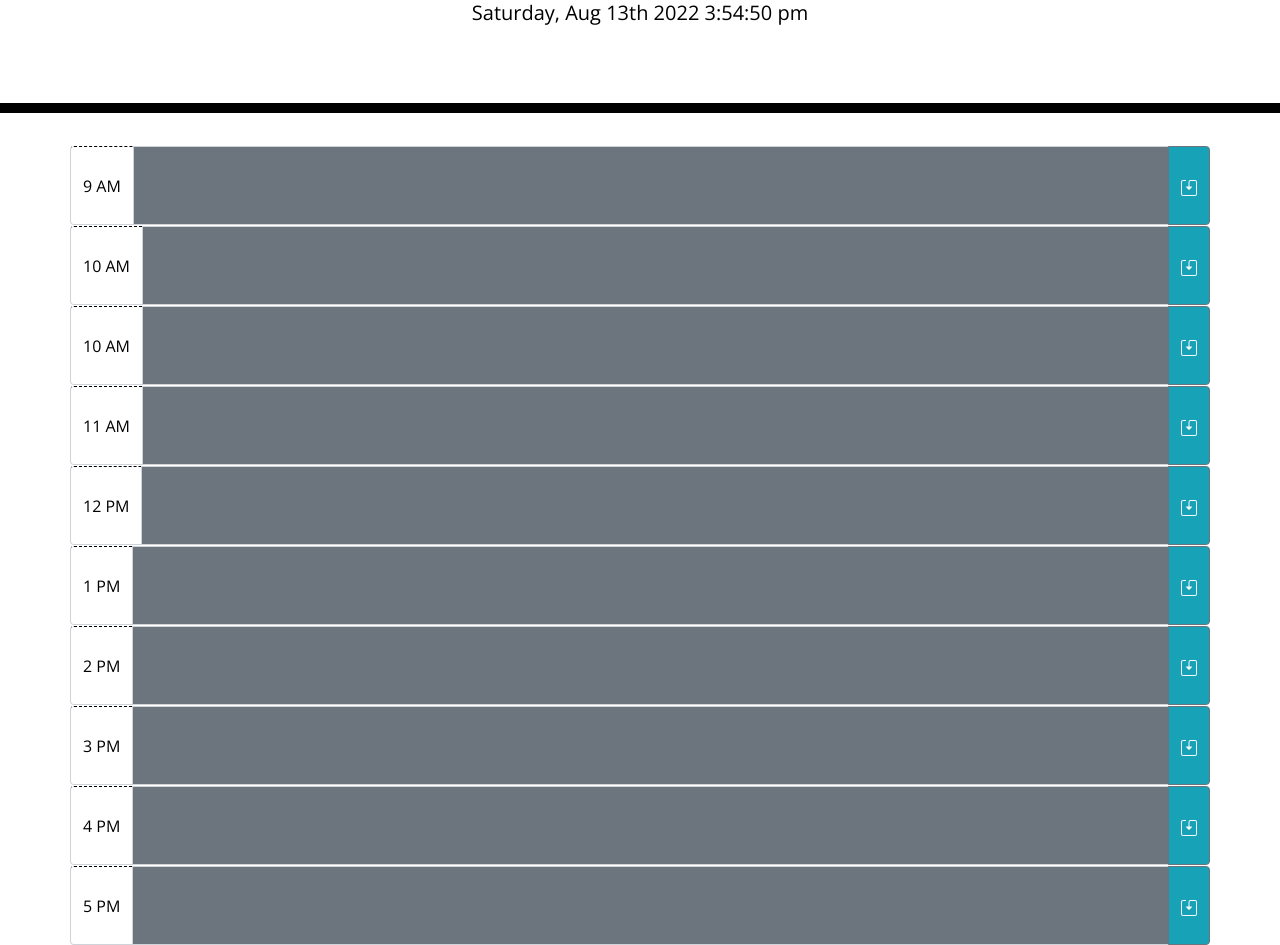
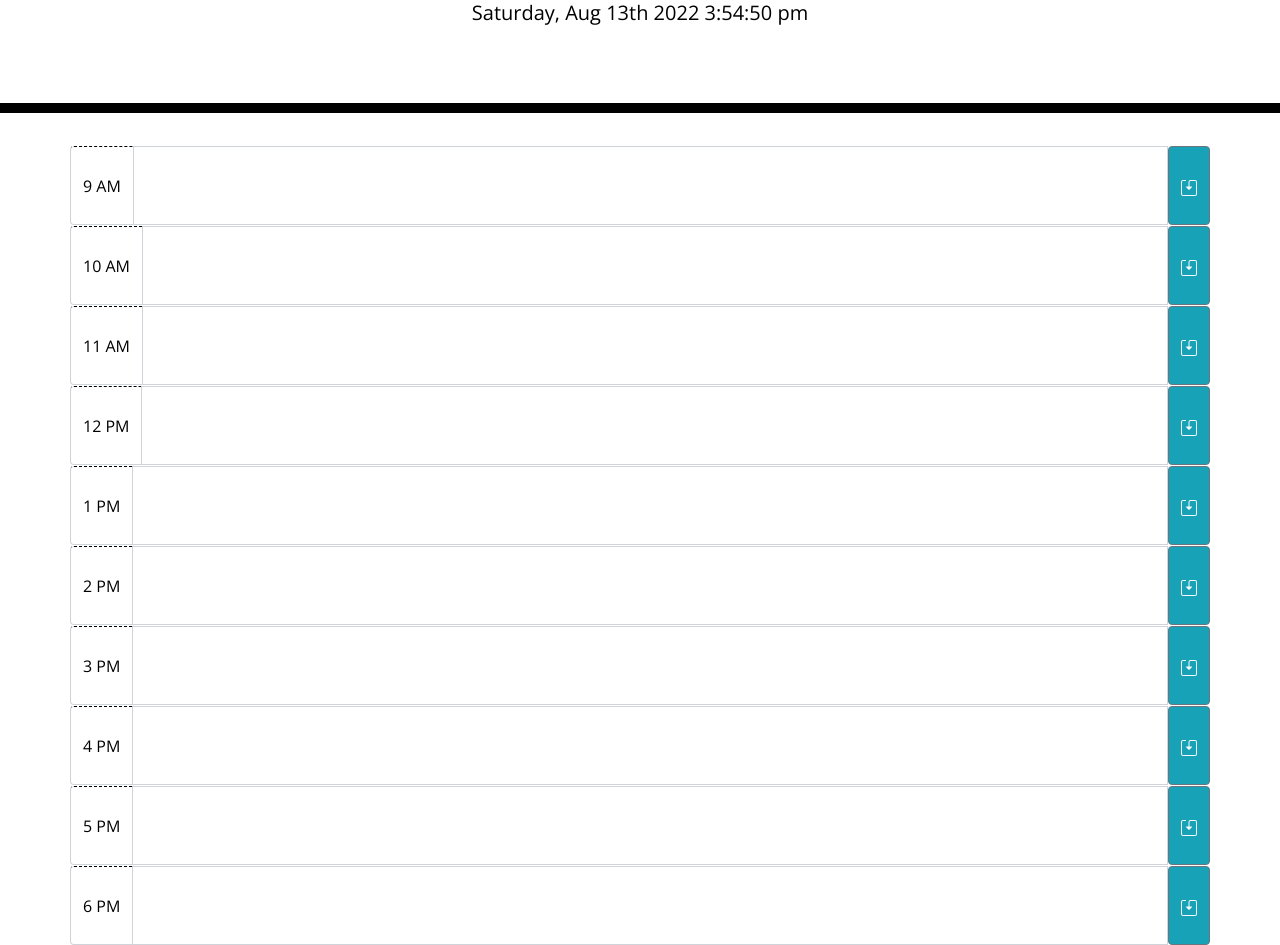
Before and after one commit to mich-hales/work-day-scheduler, a plain HTML site: page Develop/index.html in a window 1280 px wide. Shown: the part 191-1136 px from the top of the page. Drawn offline with nearby package versions, Linux system fonts and the light colour scheme.

Commit message:
tried to add save text input with save button

```diff
--- a/Develop/index.html
+++ b/Develop/index.html
@@ -26,12 +26,10 @@
           <div class="input-group-prepend">
             <span class="input-group-text hour">9 AM</span>
           </div>
-          <textarea class="form-control bg-secondary text-light" aria-label="With textarea" id="10"></textarea>
-          <div class="input-group-append">
-            <button class="btn btn-outline-secondary btn-info text-light" type="button" id="button-addon2"><svg xmlns="http://www.w3.org/2000/svg" width="16" height="16" fill="currentColor" class="bi bi-save2" viewBox="0 0 16 16">
+          <textarea class="form-control" aria-label="With textarea" id="9"></textarea>
+          <button class="btn btn-outline-secondary btn-info text-light save" type="button" id="button-addon2"><svg xmlns="http://www.w3.org/2000/svg" width="16" height="16" fill="currentColor" class="bi bi-save2" viewBox="0 0 16 16">
             <path d="M2 1a1 1 0 0 0-1 1v12a1 1 0 0 0 1 1h12a1 1 0 0 0 1-1V2a1 1 0 0 0-1-1H9.5a1 1 0 0 0-1 1v4.5h2a.5.5 0 0 1 .354.854l-2.5 2.5a.5.5 0 0 1-.708 0l-2.5-2.5A.5.5 0 0 1 5.5 6.5h2V2a2 2 0 0 1 2-2H14a2 2 0 0 1 2 2v12a2 2 0 0 1-2 2H2a2 2 0 0 1-2-2V2a2 2 0 0 1 2-2h2.5a.5.5 0 0 1 0 1H2z"/>
           </svg></button>
-          </div>
         </div>
       </div>
 
@@ -41,26 +39,10 @@
           <div class="input-group-prepend">
             <span class="input-group-text hour">10 AM</span>
           </div>
-          <textarea class="form-control bg-secondary text-light" aria-label="With textarea" id="10"></textarea>
-          <div class="input-group-append">
-            <button class="btn btn-outline-secondary btn-info text-light" type="button" id="button-addon2"><svg xmlns="http://www.w3.org/2000/svg" width="16" height="16" fill="currentColor" class="bi bi-save2" viewBox="0 0 16 16">
+          <textarea class="form-control" aria-label="With textarea" id="10"></textarea>
+          <button class="btn btn-outline-secondary btn-info text-light save" type="button" id="button-addon2"><svg xmlns="http://www.w3.org/2000/svg" width="16" height="16" fill="currentColor" class="bi bi-save2" viewBox="0 0 16 16">
             <path d="M2 1a1 1 0 0 0-1 1v12a1 1 0 0 0 1 1h12a1 1 0 0 0 1-1V2a1 1 0 0 0-1-1H9.5a1 1 0 0 0-1 1v4.5h2a.5.5 0 0 1 .354.854l-2.5 2.5a.5.5 0 0 1-.708 0l-2.5-2.5A.5.5 0 0 1 5.5 6.5h2V2a2 2 0 0 1 2-2H14a2 2 0 0 1 2 2v12a2 2 0 0 1-2 2H2a2 2 0 0 1-2-2V2a2 2 0 0 1 2-2h2.5a.5.5 0 0 1 0 1H2z"/>
           </svg></button>
-          </div>
-        </div>
-      </div>
-
-      <div class="row">
-        <div class="input-group">
-          <div class="input-group-prepend">
-            <span class="input-group-text hour">10 AM</span>
-          </div>
-          <textarea class="form-control bg-secondary text-light" aria-label="With textarea" id="10"></textarea>
-          <div class="input-group-append">
-            <button class="btn btn-outline-secondary btn-info text-light" type="button" id="button-addon2"><svg xmlns="http://www.w3.org/2000/svg" width="16" height="16" fill="currentColor" class="bi bi-save2" viewBox="0 0 16 16">
-              <path d="M2 1a1 1 0 0 0-1 1v12a1 1 0 0 0 1 1h12a1 1 0 0 0 1-1V2a1 1 0 0 0-1-1H9.5a1 1 0 0 0-1 1v4.5h2a.5.5 0 0 1 .354.854l-2.5 2.5a.5.5 0 0 1-.708 0l-2.5-2.5A.5.5 0 0 1 5.5 6.5h2V2a2 2 0 0 1 2-2H14a2 2 0 0 1 2 2v12a2 2 0 0 1-2 2H2a2 2 0 0 1-2-2V2a2 2 0 0 1 2-2h2.5a.5.5 0 0 1 0 1H2z"/>
-            </svg></button>
-          </div>
         </div>
       </div>
 
@@ -69,12 +51,10 @@
           <div class="input-group-prepend">
             <span class="input-group-text hour">11 AM</span>
           </div>
-          <textarea class="form-control bg-secondary text-light" aria-label="With textarea" id="10"></textarea>
-          <div class="input-group-append">
-            <button class="btn btn-outline-secondary btn-info text-light" type="button" id="button-addon2"><svg xmlns="http://www.w3.org/2000/svg" width="16" height="16" fill="currentColor" class="bi bi-save2" viewBox="0 0 16 16">
+          <textarea class="form-control" aria-label="With textarea" id="11"></textarea>
+          <button class="btn btn-outline-secondary btn-info text-light save" type="button" id="button-addon2"><svg xmlns="http://www.w3.org/2000/svg" width="16" height="16" fill="currentColor" class="bi bi-save2" viewBox="0 0 16 16">
             <path d="M2 1a1 1 0 0 0-1 1v12a1 1 0 0 0 1 1h12a1 1 0 0 0 1-1V2a1 1 0 0 0-1-1H9.5a1 1 0 0 0-1 1v4.5h2a.5.5 0 0 1 .354.854l-2.5 2.5a.5.5 0 0 1-.708 0l-2.5-2.5A.5.5 0 0 1 5.5 6.5h2V2a2 2 0 0 1 2-2H14a2 2 0 0 1 2 2v12a2 2 0 0 1-2 2H2a2 2 0 0 1-2-2V2a2 2 0 0 1 2-2h2.5a.5.5 0 0 1 0 1H2z"/>
           </svg></button>
-          </div>
         </div>
       </div>
 
@@ -83,12 +63,10 @@
           <div class="input-group-prepend">
             <span class="input-group-text hour">12 PM</span>
           </div>
-          <textarea class="form-control bg-secondary text-light" aria-label="With textarea" id="10"></textarea>
-          <div class="input-group-append">
-            <button class="btn btn-outline-secondary btn-info text-light" type="button" id="button-addon2"><svg xmlns="http://www.w3.org/2000/svg" width="16" height="16" fill="currentColor" class="bi bi-save2" viewBox="0 0 16 16">
+          <textarea class="form-control" aria-label="With textarea" id="12"></textarea>
+          <button class="btn btn-outline-secondary btn-info text-light save" type="button" id="button-addon2"><svg xmlns="http://www.w3.org/2000/svg" width="16" height="16" fill="currentColor" class="bi bi-save2" viewBox="0 0 16 16">
             <path d="M2 1a1 1 0 0 0-1 1v12a1 1 0 0 0 1 1h12a1 1 0 0 0 1-1V2a1 1 0 0 0-1-1H9.5a1 1 0 0 0-1 1v4.5h2a.5.5 0 0 1 .354.854l-2.5 2.5a.5.5 0 0 1-.708 0l-2.5-2.5A.5.5 0 0 1 5.5 6.5h2V2a2 2 0 0 1 2-2H14a2 2 0 0 1 2 2v12a2 2 0 0 1-2 2H2a2 2 0 0 1-2-2V2a2 2 0 0 1 2-2h2.5a.5.5 0 0 1 0 1H2z"/>
           </svg></button>
-          </div>
         </div>
       </div>
 
@@ -97,12 +75,10 @@
           <div class="input-group-prepend">
             <span class="input-group-text hour">1 PM</span>
           </div>
-          <textarea class="form-control bg-secondary text-light" aria-label="With textarea" id="10"></textarea>
-          <div class="input-group-append">
-            <button class="btn btn-outline-secondary btn-info text-light" type="button" id="button-addon2"><svg xmlns="http://www.w3.org/2000/svg" width="16" height="16" fill="currentColor" class="bi bi-save2" viewBox="0 0 16 16">
+          <textarea class="form-control" aria-label="With textarea" id="13"></textarea>
+          <button class="btn btn-outline-secondary btn-info text-light save" type="button" id="button-addon2"><svg xmlns="http://www.w3.org/2000/svg" width="16" height="16" fill="currentColor" class="bi bi-save2" viewBox="0 0 16 16">
             <path d="M2 1a1 1 0 0 0-1 1v12a1 1 0 0 0 1 1h12a1 1 0 0 0 1-1V2a1 1 0 0 0-1-1H9.5a1 1 0 0 0-1 1v4.5h2a.5.5 0 0 1 .354.854l-2.5 2.5a.5.5 0 0 1-.708 0l-2.5-2.5A.5.5 0 0 1 5.5 6.5h2V2a2 2 0 0 1 2-2H14a2 2 0 0 1 2 2v12a2 2 0 0 1-2 2H2a2 2 0 0 1-2-2V2a2 2 0 0 1 2-2h2.5a.5.5 0 0 1 0 1H2z"/>
           </svg></button>
-          </div>
         </div>
       </div>
 
@@ -111,12 +87,10 @@
           <div class="input-group-prepend">
             <span class="input-group-text hour">2 PM</span>
           </div>
-          <textarea class="form-control bg-secondary text-light" aria-label="With textarea" id="10"></textarea>
-          <div class="input-group-append">
-            <button class="btn btn-outline-secondary btn-info text-light" type="button" id="button-addon2"><svg xmlns="http://www.w3.org/2000/svg" width="16" height="16" fill="currentColor" class="bi bi-save2" viewBox="0 0 16 16">
+          <textarea class="form-control" aria-label="With textarea" id="14"></textarea>
+          <button class="btn btn-outline-secondary btn-info text-light save" type="button" id="button-addon2"><svg xmlns="http://www.w3.org/2000/svg" width="16" height="16" fill="currentColor" class="bi bi-save2" viewBox="0 0 16 16">
             <path d="M2 1a1 1 0 0 0-1 1v12a1 1 0 0 0 1 1h12a1 1 0 0 0 1-1V2a1 1 0 0 0-1-1H9.5a1 1 0 0 0-1 1v4.5h2a.5.5 0 0 1 .354.854l-2.5 2.5a.5.5 0 0 1-.708 0l-2.5-2.5A.5.5 0 0 1 5.5 6.5h2V2a2 2 0 0 1 2-2H14a2 2 0 0 1 2 2v12a2 2 0 0 1-2 2H2a2 2 0 0 1-2-2V2a2 2 0 0 1 2-2h2.5a.5.5 0 0 1 0 1H2z"/>
           </svg></button>
-          </div>
         </div>
       </div>
 
@@ -125,12 +99,10 @@
           <div class="input-group-prepend">
             <span class="input-group-text hour">3 PM</span>
           </div>
-          <textarea class="form-control bg-secondary text-light" aria-label="With textarea" id="10"></textarea>
-          <div class="input-group-append">
-            <button class="btn btn-outline-secondary btn-info text-light" type="button" id="button-addon2"><svg xmlns="http://www.w3.org/2000/svg" width="16" height="16" fill="currentColor" class="bi bi-save2" viewBox="0 0 16 16">
+          <textarea class="form-control" aria-label="With textarea" id="15"></textarea>
+          <button class="btn btn-outline-secondary btn-info text-light save" type="button" id="button-addon2"><svg xmlns="http://www.w3.org/2000/svg" width="16" height="16" fill="currentColor" class="bi bi-save2" viewBox="0 0 16 16">
             <path d="M2 1a1 1 0 0 0-1 1v12a1 1 0 0 0 1 1h12a1 1 0 0 0 1-1V2a1 1 0 0 0-1-1H9.5a1 1 0 0 0-1 1v4.5h2a.5.5 0 0 1 .354.854l-2.5 2.5a.5.5 0 0 1-.708 0l-2.5-2.5A.5.5 0 0 1 5.5 6.5h2V2a2 2 0 0 1 2-2H14a2 2 0 0 1 2 2v12a2 2 0 0 1-2 2H2a2 2 0 0 1-2-2V2a2 2 0 0 1 2-2h2.5a.5.5 0 0 1 0 1H2z"/>
           </svg></button>
-          </div>
         </div>
       </div>
 
@@ -139,12 +111,10 @@
           <div class="input-group-prepend">
             <span class="input-group-text hour">4 PM</span>
           </div>
-          <textarea class="form-control bg-secondary text-light" aria-label="With textarea" id="10"></textarea>
-          <div class="input-group-append">
-            <button class="btn btn-outline-secondary btn-info text-light" type="button" id="button-addon2"><svg xmlns="http://www.w3.org/2000/svg" width="16" height="16" fill="currentColor" class="bi bi-save2" viewBox="0 0 16 16">
+          <textarea class="form-control" aria-label="With textarea" id="16"></textarea>
+          <button class="btn btn-outline-secondary btn-info text-light save" type="button" id="button-addon2"><svg xmlns="http://www.w3.org/2000/svg" width="16" height="16" fill="currentColor" class="bi bi-save2" viewBox="0 0 16 16">
             <path d="M2 1a1 1 0 0 0-1 1v12a1 1 0 0 0 1 1h12a1 1 0 0 0 1-1V2a1 1 0 0 0-1-1H9.5a1 1 0 0 0-1 1v4.5h2a.5.5 0 0 1 .354.854l-2.5 2.5a.5.5 0 0 1-.708 0l-2.5-2.5A.5.5 0 0 1 5.5 6.5h2V2a2 2 0 0 1 2-2H14a2 2 0 0 1 2 2v12a2 2 0 0 1-2 2H2a2 2 0 0 1-2-2V2a2 2 0 0 1 2-2h2.5a.5.5 0 0 1 0 1H2z"/>
           </svg></button>
-          </div>
         </div>
       </div>
 
@@ -153,12 +123,22 @@
           <div class="input-group-prepend">
             <span class="input-group-text hour">5 PM</span>
           </div>
-          <textarea class="form-control bg-secondary text-light" aria-label="With textarea" id="10"></textarea>
-          <div class="input-group-append">
-            <button class="btn btn-outline-secondary btn-info text-light" type="button" id="button-addon2"><svg xmlns="http://www.w3.org/2000/svg" width="16" height="16" fill="currentColor" class="bi bi-save2" viewBox="0 0 16 16">
+          <textarea class="form-control" aria-label="With textarea" id="17"></textarea>
+          <button class="btn btn-outline-secondary btn-info text-light save" type="button" id="button-addon2"><svg xmlns="http://www.w3.org/2000/svg" width="16" height="16" fill="currentColor" class="bi bi-save2" viewBox="0 0 16 16">
             <path d="M2 1a1 1 0 0 0-1 1v12a1 1 0 0 0 1 1h12a1 1 0 0 0 1-1V2a1 1 0 0 0-1-1H9.5a1 1 0 0 0-1 1v4.5h2a.5.5 0 0 1 .354.854l-2.5 2.5a.5.5 0 0 1-.708 0l-2.5-2.5A.5.5 0 0 1 5.5 6.5h2V2a2 2 0 0 1 2-2H14a2 2 0 0 1 2 2v12a2 2 0 0 1-2 2H2a2 2 0 0 1-2-2V2a2 2 0 0 1 2-2h2.5a.5.5 0 0 1 0 1H2z"/>
           </svg></button>
         </div>
+      </div>
+
+      <div class="row">
+        <div class="input-group">
+          <div class="input-group-prepend">
+            <span class="input-group-text hour">6 PM</span>
+          </div>
+          <textarea class="form-control" aria-label="With textarea" id="18"></textarea>
+          <button class="btn btn-outline-secondary btn-info text-light save" type="button" id="button-addon2"><svg xmlns="http://www.w3.org/2000/svg" width="16" height="16" fill="currentColor" class="bi bi-save2" viewBox="0 0 16 16">
+            <path d="M2 1a1 1 0 0 0-1 1v12a1 1 0 0 0 1 1h12a1 1 0 0 0 1-1V2a1 1 0 0 0-1-1H9.5a1 1 0 0 0-1 1v4.5h2a.5.5 0 0 1 .354.854l-2.5 2.5a.5.5 0 0 1-.708 0l-2.5-2.5A.5.5 0 0 1 5.5 6.5h2V2a2 2 0 0 1 2-2H14a2 2 0 0 1 2 2v12a2 2 0 0 1-2 2H2a2 2 0 0 1-2-2V2a2 2 0 0 1 2-2h2.5a.5.5 0 0 1 0 1H2z"/>
+          </svg></button>
         </div>
       </div>
 
```
Also changed, not shown: Develop/script.js (+53 -0 lines). Lines whose indentation alone changed are shown as unchanged.
